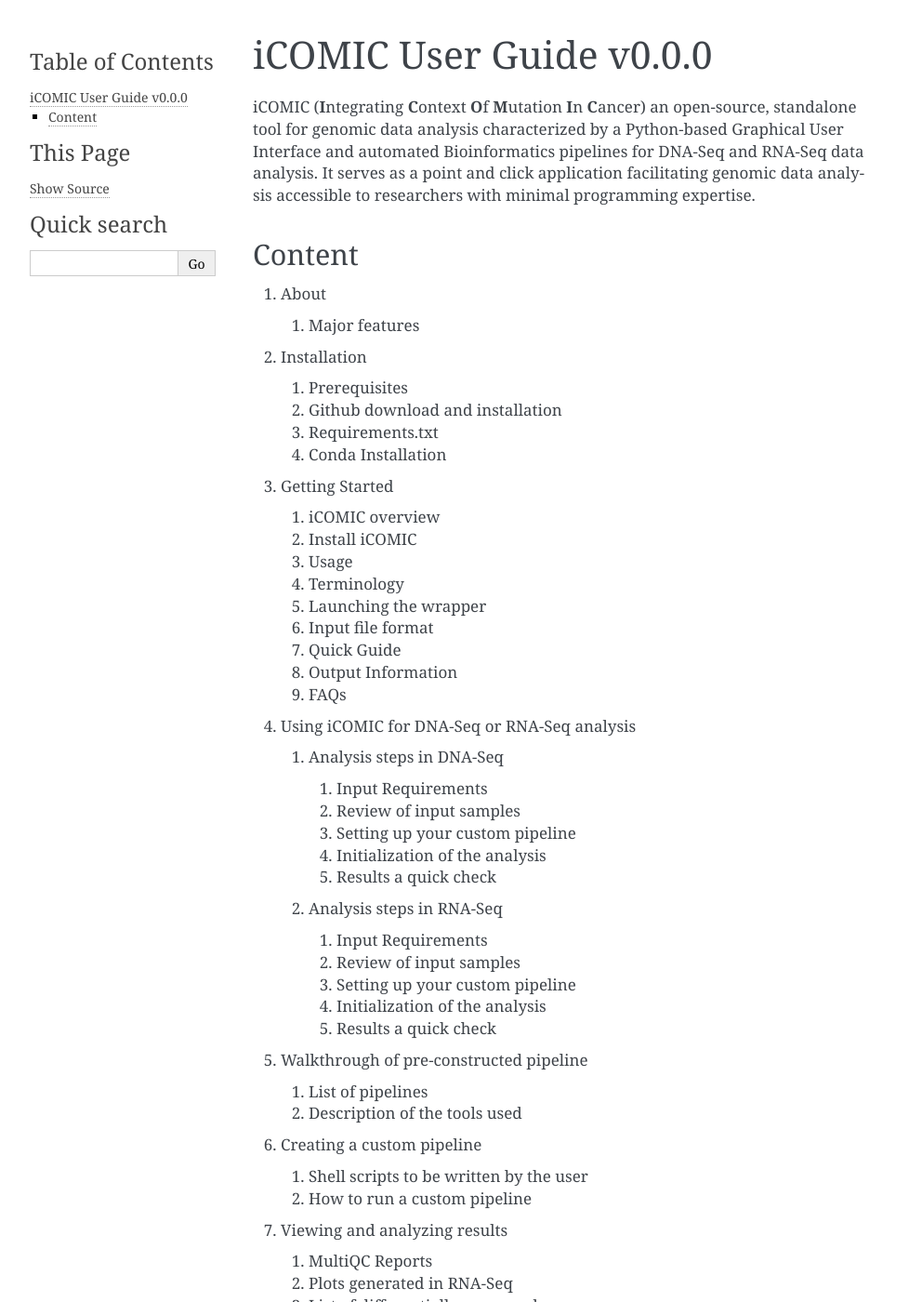
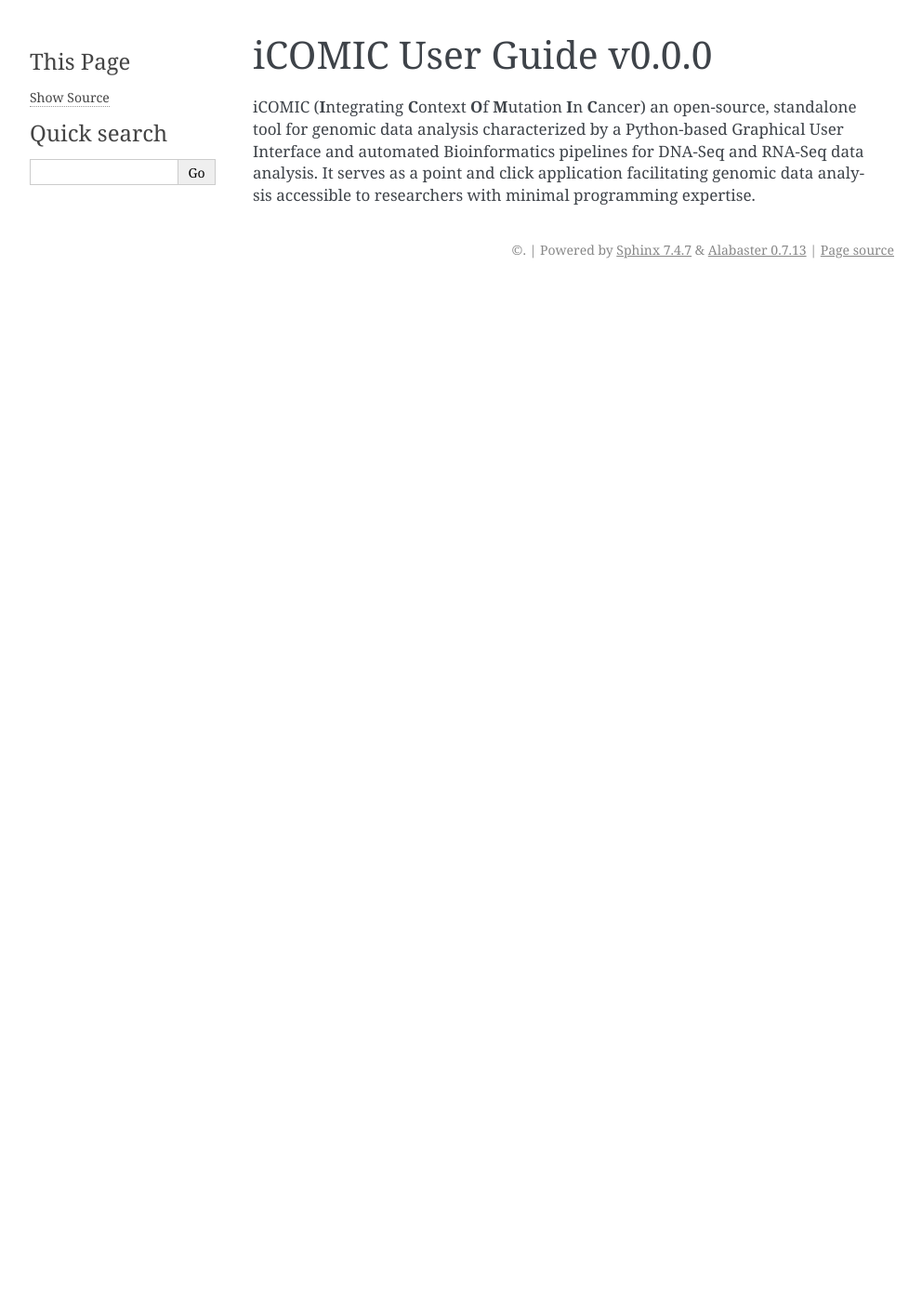
Before and after one commit to anjanaanilkumar1289/iCOMIC_doc, a Sphinx documentation site: the page built from docs/user-guide.md, in a window 1280 px wide and 1400 px high. Shown: the whole window at 93% size, without its empty margins (148-1140 px from the left). Built offline with Sphinx 7.4.7, drawn with Linux system fonts in a browser that asks for light colours; some of the changed text lies outside the part shown.

Commit message:
Update user-guide.md

```diff
--- a/docs/user-guide.md
+++ b/docs/user-guide.md
@@ -2,72 +2,3 @@
 
 
 iCOMIC (**I**ntegrating **C**ontext **O**f **M**utation **I**n **C**ancer) an open-source, standalone tool for genomic data analysis characterized by a Python-based Graphical User Interface and automated Bioinformatics pipelines for DNA-Seq and RNA-Seq data analysis. It serves as a point and click application facilitating genomic data analysis accessible to researchers with minimal programming expertise.
-
-## Content
-
-
-
- 1. About
-	1. Major features
- 2. Installation
-	1. Prerequisites
-	2. Github download and installation
-	3. Requirements.txt
-	4. Conda Installation
- 3. Getting Started
-	1. iCOMIC overview
-	2. Install iCOMIC
-	3. Usage
-	4. Terminology
-	5. Launching the wrapper
-	6. Input file format
-	7. Quick Guide
-	8. Output Information
-	9. FAQs
- 4. Using iCOMIC for DNA-Seq or RNA-Seq analysis
-	1. Analysis steps in DNA-Seq
-		1. Input Requirements
-		2. Review of input samples
-		3. Setting up your custom pipeline
-		4. Initialization of the analysis
-		5. Results a quick check
-	2. Analysis steps in RNA-Seq
-		1. Input Requirements
-		2. Review of input samples
-		3. Setting up your custom pipeline
-		4. Initialization of the analysis
-		5. Results a quick check
-
- 5. Walkthrough of pre-constructed pipeline
-	1. List of pipelines
-	2. Description of the tools used
-
- 6. Creating a custom pipeline
-
-	 1. Shell scripts to be written by the user
-	 2. How to run a custom pipeline
-
- 7. Viewing and analyzing results
-	 1.  MultiQC Reports
-	 2. Plots generated in RNA-Seq
-	 3. List of differentially expressed genes
-	 4. Variants in DNA-Seq
-	 5. Annotated variants in DNA-Seq
-
- 8. Gallery
-	 1. Screenshots
-	 2. GIF
-
-  9. Case examples
-	 1. Installation
-	 2. Configuring iCOMIC
-	 3. Analysis using test data WGS
-	 4. Analysis using test data RNA-Seq
-	 5. Results
-
-
-  10. Troubleshooting runtime issues
-	  1. FAQs
-
-
-  12. Glossary
```
